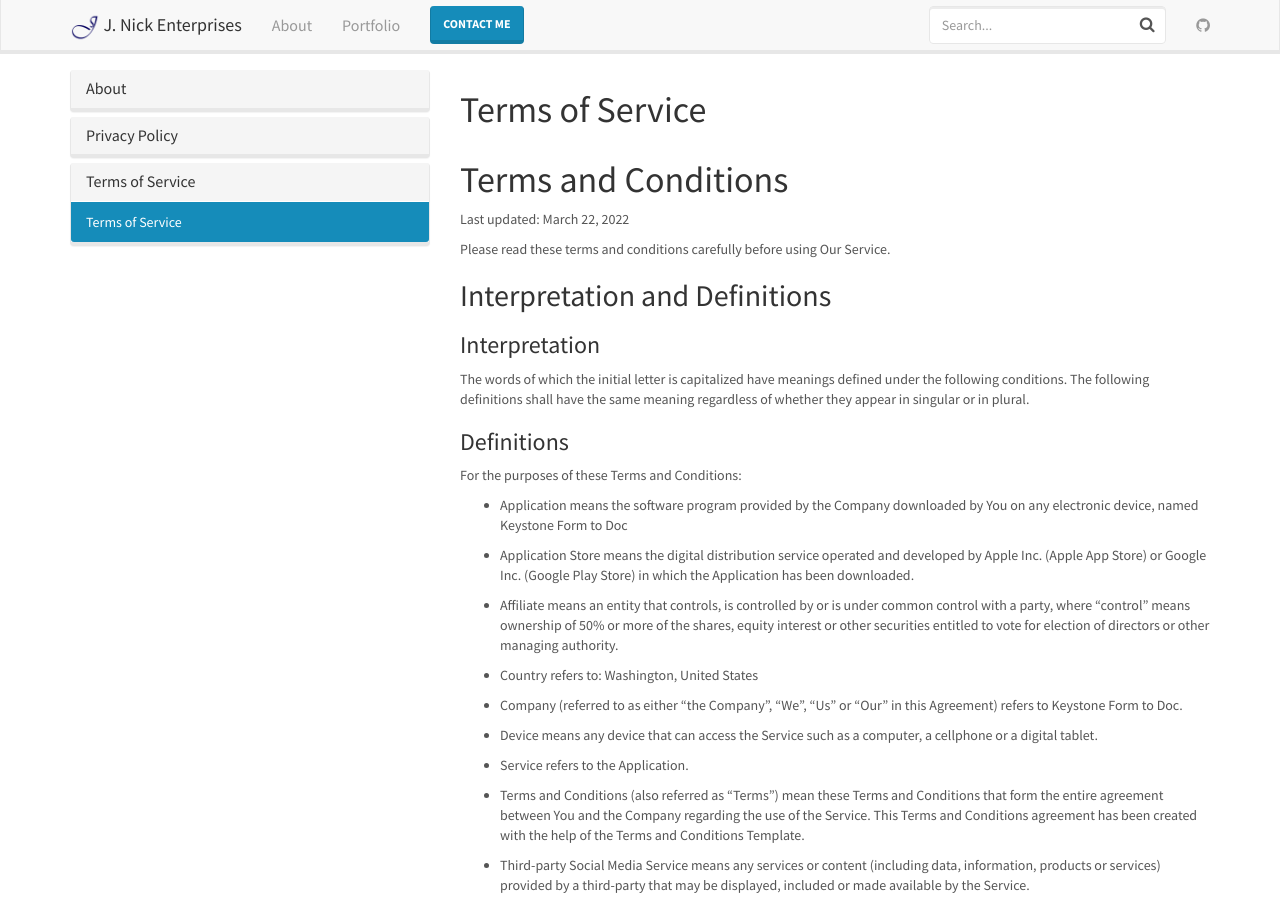
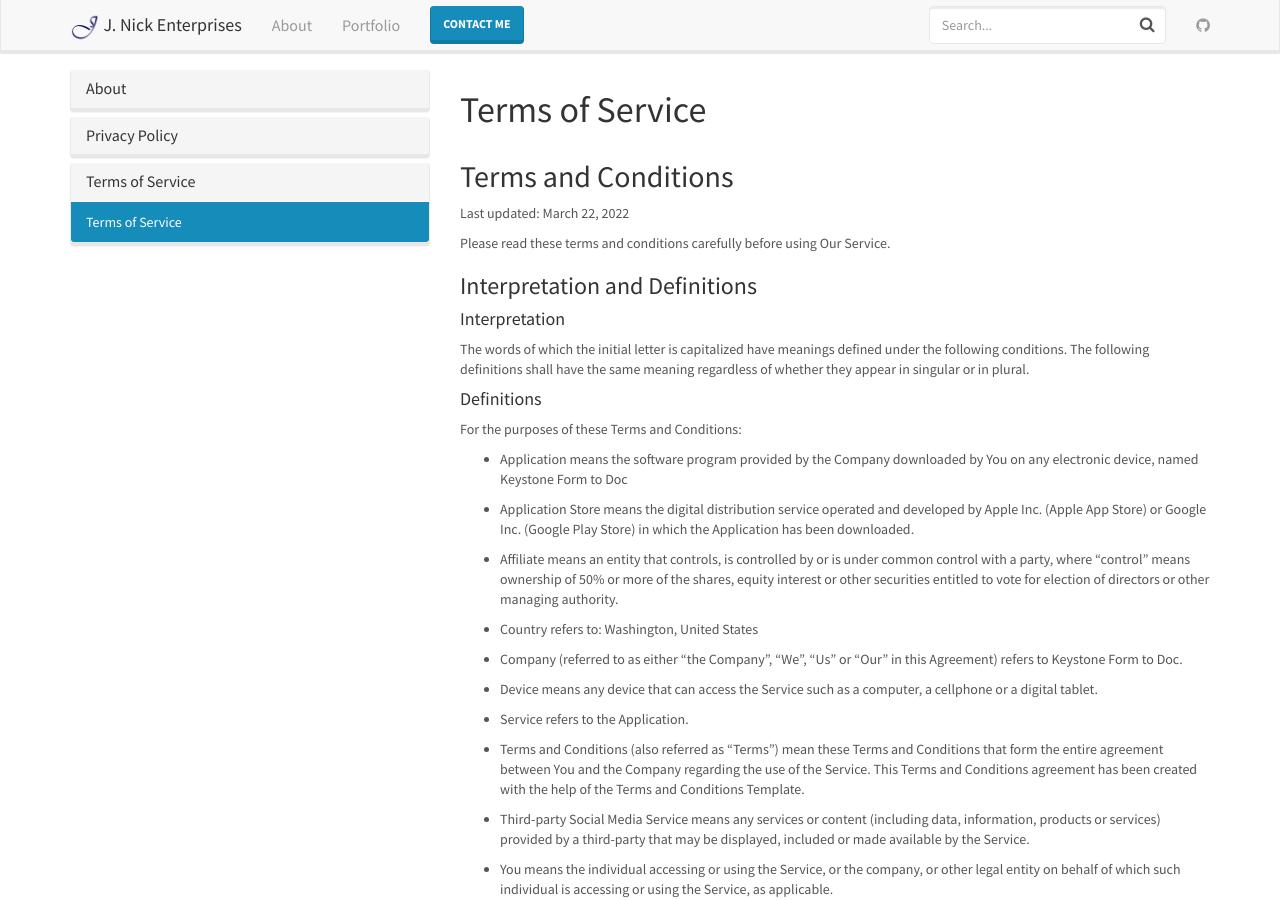
Before and after one commit to janikgar/janikgar.github.io, a Jekyll site: the page built from _docs/terms-of-service.md, in a window 1280 px wide and 900 px high. Built offline with Jekyll 4.4.1, drawn with Linux system fonts in a browser that asks for light colours; nearby versions of some CDN libraries.

Commit message:
indent header levels

```diff
--- a/_docs/terms-of-service.md
+++ b/_docs/terms-of-service.md
@@ -2,19 +2,19 @@
 title: Terms of Service
 permalink: /docs/terms-of-service/
 ---
-# Terms and Conditions
+## Terms and Conditions
 
 Last updated: March 22, 2022
 
 Please read these terms and conditions carefully before using Our Service.
 
-## Interpretation and Definitions
+### Interpretation and Definitions
 
-### Interpretation
+#### Interpretation
 
 The words of which the initial letter is capitalized have meanings defined under the following conditions. The following definitions shall have the same meaning regardless of whether they appear in singular or in plural.
 
-### Definitions
+#### Definitions
 
 For the purposes of these Terms and Conditions:
 
@@ -38,7 +38,7 @@ For the purposes of these Terms and Conditions:
 
 - You means the individual accessing or using the Service, or the company, or other legal entity on behalf of which such individual is accessing or using the Service, as applicable.
 
-# Acknowledgment
+## Acknowledgment
 
 These are the Terms and Conditions governing the use of this Service and the agreement that operates between You and the Company. These Terms and Conditions set out the rights and obligations of all users regarding the use of the Service.
 
@@ -57,13 +57,13 @@ The Company has no control over, and assumes no responsibility for, the content,
 
 We strongly advise You to read the terms and conditions and privacy policies of any third-party web sites or services that You visit.
 
-# Termination
+## Termination
 
 We may terminate or suspend Your access immediately, without prior notice or liability, for any reason whatsoever, including without limitation if You breach these Terms and Conditions.
 
 Upon termination, Your right to use the Service will cease immediately.
 
-# Limitation of Liability
+## Limitation of Liability
 
 Notwithstanding any damages that You might incur, the entire liability of the Company and any of its suppliers under any provision of this Terms and Your exclusive remedy for all of the foregoing shall be limited to the amount actually paid by You through the Service or 100 USD if You haven't purchased anything through the Service.
 
@@ -71,7 +71,7 @@ To the maximum extent permitted by applicable law, in no event shall the Company
 
 Some states do not allow the exclusion of implied warranties or limitation of liability for incidental or consequential damages, which means that some of the above limitations may not apply. In these states, each party's liability will be limited to the greatest extent permitted by law.
 
-# "AS IS" and "AS AVAILABLE" Disclaimer
+## "AS IS" and "AS AVAILABLE" Disclaimer
 
 The Service is provided to You "AS IS" and "AS AVAILABLE" and with all faults and defects without warranty of any kind. To the maximum extent permitted under applicable law, the Company, on its own behalf and on behalf of its Affiliates and its and their respective licensors and service providers, expressly disclaims all warranties, whether express, implied, statutory or otherwise, with respect to the Service, including all implied warranties of merchantability, fitness for a particular purpose, title and non-infringement, and warranties that may arise out of course of dealing, course of performance, usage or trade practice. Without limitation to the foregoing, the Company provides no warranty or undertaking, and makes no representation of any kind that the Service will meet Your requirements, achieve any intended results, be compatible or work with any other software, applications, systems or services, operate without interruption, meet any performance or reliability standards or be error free or that any errors or defects can or will be corrected.
 
@@ -79,42 +79,42 @@ Without limiting the foregoing, neither the Company nor any of the company's pro
 
 Some jurisdictions do not allow the exclusion of certain types of warranties or limitations on applicable statutory rights of a consumer, so some or all of the above exclusions and limitations may not apply to You. But in such a case the exclusions and limitations set forth in this section shall be applied to the greatest extent enforceable under applicable law.
 
-# Governing Law
+## Governing Law
 
 The laws of the Country, excluding its conflicts of law rules, shall govern this Terms and Your use of the Service. Your use of the Application may also be subject to other local, state, national, or international laws.
 
-# Disputes Resolution
+## Disputes Resolution
 
 If You have any concern or dispute about the Service, You agree to first try to resolve the dispute informally by contacting the Company.
 
-# For European Union (EU) Users
+## For European Union (EU) Users
 
 If You are a European Union consumer, you will benefit from any mandatory provisions of the law of the country in which you are resident in.
 United States Legal Compliance
 
 You represent and warrant that (i) You are not located in a country that is subject to the United States government embargo, or that has been designated by the United States government as a "terrorist supporting" country, and (ii) You are not listed on any United States government list of prohibited or restricted parties.
 
-# Severability and Waiver
+## Severability and Waiver
 
-## Severability
+### Severability
 
 If any provision of these Terms is held to be unenforceable or invalid, such provision will be changed and interpreted to accomplish the objectives of such provision to the greatest extent possible under applicable law and the remaining provisions will continue in full force and effect.
 
-## Waiver
+### Waiver
 
 Except as provided herein, the failure to exercise a right or to require performance of an obligation under these Terms shall not effect a party's ability to exercise such right or require such performance at any time thereafter nor shall the waiver of a breach constitute a waiver of any subsequent breach.
 
-# Translation Interpretation
+## Translation Interpretation
 
 These Terms and Conditions may have been translated if We have made them available to You on our Service. You agree that the original English text shall prevail in the case of a dispute.
 
-# Changes to These Terms and Conditions
+## Changes to These Terms and Conditions
 
 We reserve the right, at Our sole discretion, to modify or replace these Terms at any time. If a revision is material We will make reasonable efforts to provide at least 30 days' notice prior to any new terms taking effect. What constitutes a material change will be determined at Our sole discretion.
 
 By continuing to access or use Our Service after those revisions become effective, You agree to be bound by the revised terms. If You do not agree to the new terms, in whole or in part, please stop using the website and the Service.
 
-# Contact Us
+## Contact Us
 
 If you have any questions about these Terms and Conditions, You can contact us:
 
```
